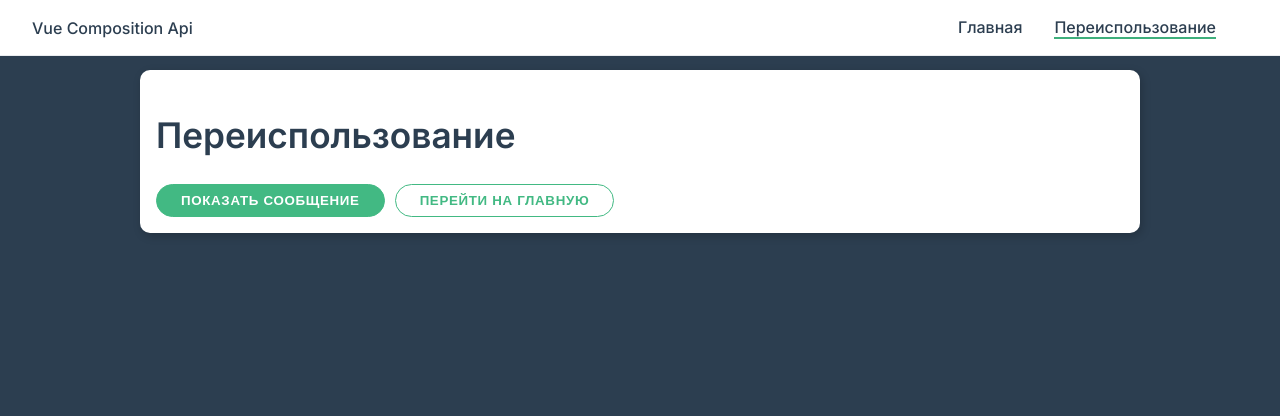
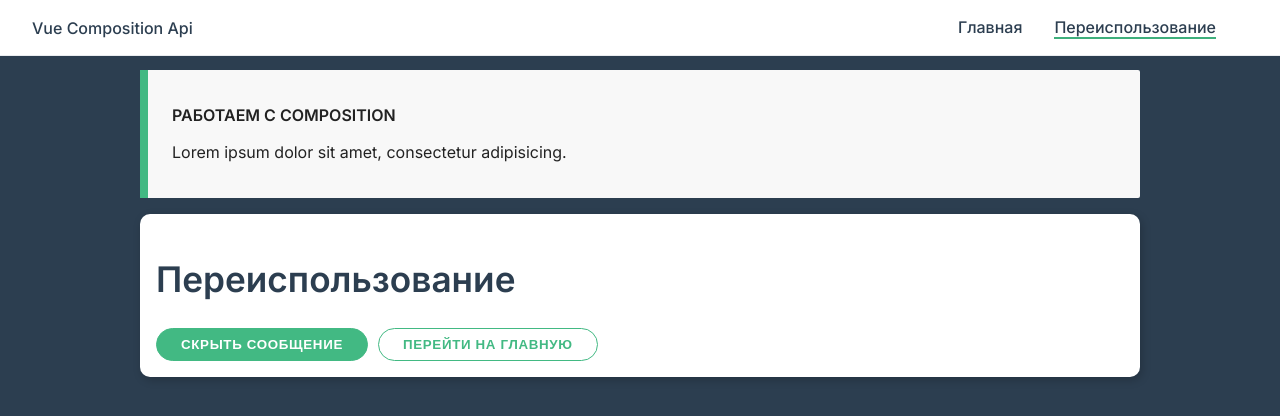
Before and after one commit to ilg2005/vue-intensive, a Vue app in the folder 12-vue-composition/: page /reusable in a window 1280 px wide. Shown: the top 416 px of the page. Built offline with nearby package versions, Linux system fonts and the light colour scheme.

Commit message:
переиспользование

```diff
--- /dev/null
+++ b/12-vue-composition/src/AppAlert.vue
@@ -0,0 +1,18 @@
+<template>
+<div class="alert" :class="type" @click="$emit('close')">
+  <p class="alert-title"> {{ alertTitle }}</p>
+  <p>Lorem ipsum dolor sit amet, consectetur adipisicing.</p>
+</div>
+</template>
+
+<script>
+export default {
+  name: "AppAlert",
+  props: ['alertTitle', 'type'],
+  emits: ['close']
+}
+</script>
+
+<style scoped>
+
+</style>
--- /dev/null
+++ b/12-vue-composition/src/use/alert.js
@@ -0,0 +1,10 @@
+import {ref} from 'vue'
+
+export function useAlert(visibility = false) {
+    const alert = ref(visibility)
+    const toggle = () => alert.value = !alert.value
+    const close = () => alert.value = false
+
+    return {alert, toggle, close}
+   // return [alert, toggle, close]
+}
--- a/12-vue-composition/src/views/HomePage.vue
+++ b/12-vue-composition/src/views/HomePage.vue
@@ -1,4 +1,5 @@
 <template>
+
   <div>
     <div class="card">
       <h1> {{ title }}</h1>
@@ -9,6 +10,7 @@
       <hr>
 
       <button class="btn" @click="change">Изменить</button>
+
     </div>
 
     <framework-info
--- a/12-vue-composition/src/views/ReusablePage.vue
+++ b/12-vue-composition/src/views/ReusablePage.vue
@@ -1,28 +1,41 @@
 <template>
+  <app-alert
+      alert-title="Работаем с Composition"
+      type="primary"
+      v-if="alert"
+      @close="close"
+  ></app-alert>
   <div class="card">
     <h1>Переиспользование</h1>
-    <button class="btn primary">Показать сообщение</button>
+
+    <button class="btn primary" @click="toggle">{{ alert ? 'Скрыть' : 'Показать'}} сообщение</button>
     <button class="btn" @click="navigate">Перейти на главную</button>
   </div>
 </template>
 
 <script>
 import {useRouter, useRoute} from 'vue-router'
+import AppAlert from "@/AppAlert";
+import {useAlert} from "@/use/alert";
 
 export default {
   name: "ReusablePage",
+  components: { AppAlert },
+
   setup() {
     const router = useRouter()
     const route = useRoute()
 
     console.log('route.path: ', route.path)
 
-    const navigate = () => {
-      console.log('route: ', route)
-      router.push('/')
-    }
+    //const {alert, toggle, close} = useAlert()
+
+
+    const navigate = () => router.push('/')
+
     return {
-      navigate
+      navigate,
+      ...useAlert(true)
     }
   }
 }
```
